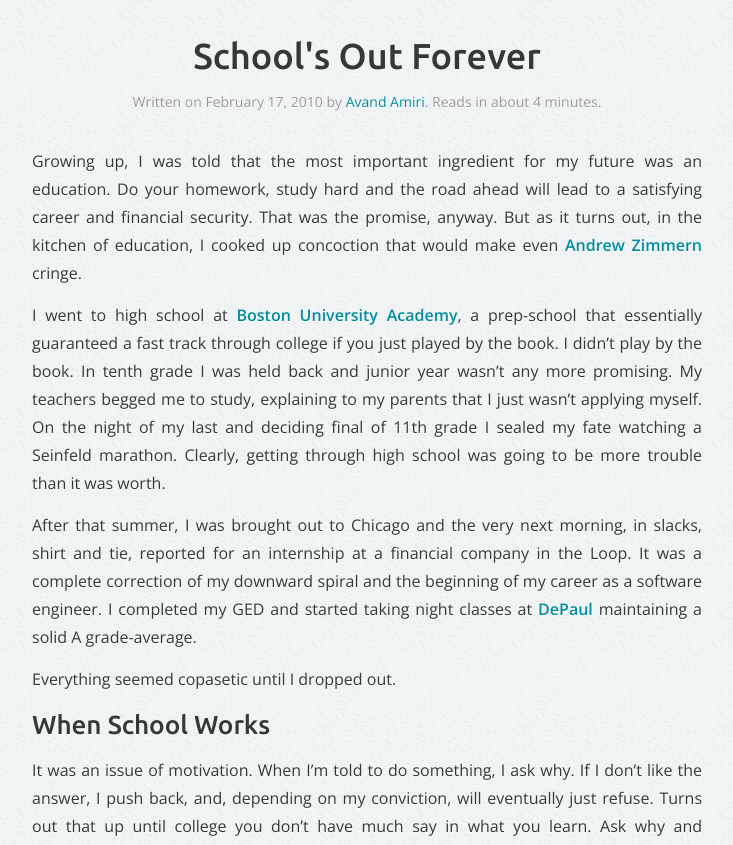
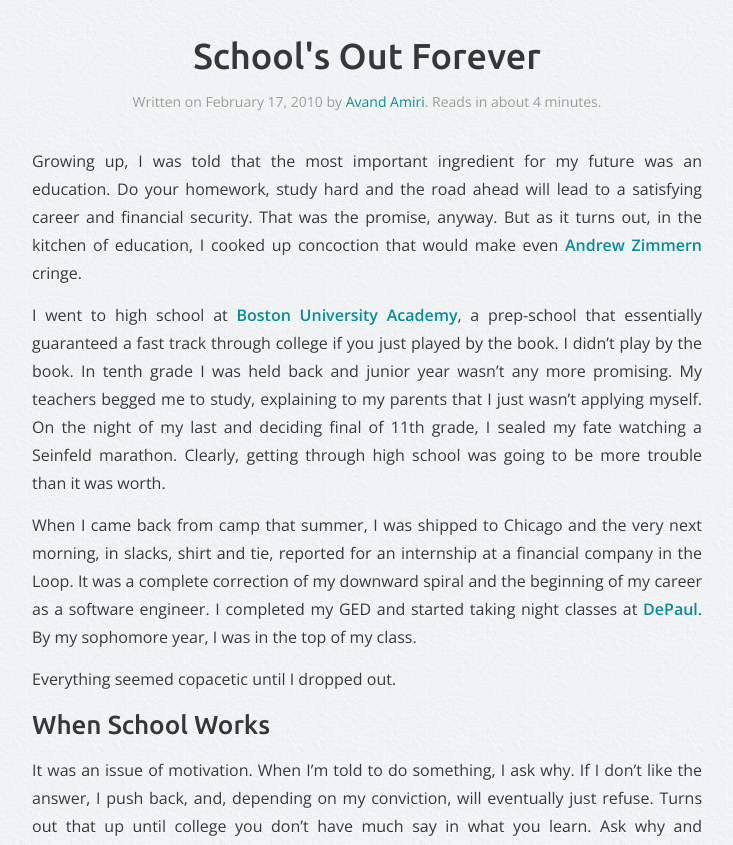
Before and after one commit to avand/avand.github.com, a Jekyll site: the page built from _posts/2010-02-17-schools-out-forever.markdown, in a window 1280 px wide and 1400 px high. Shown: the top 845 px of the window, without its empty margins (273-1006 px from the left). Built offline with Jekyll 4.4.1, drawn with Linux system fonts in a browser that asks for light colours; comment, search, counter and statistics services are not loaded; some of the changed text lies outside the part shown.

Commit message:
Updates to school's out forever post

```diff
--- a/_posts/2010-02-17-schools-out-forever.markdown
+++ b/_posts/2010-02-17-schools-out-forever.markdown
@@ -6,11 +6,11 @@ discussion: http://news.ycombinator.com/item?id=1132024
 
 Growing up, I was told that the most important ingredient for my future was an education. Do your homework, study hard and the road ahead will lead to a satisfying career and financial security. That was the promise, anyway. But as it turns out, in the kitchen of education, I cooked up concoction that would make even [Andrew Zimmern][1] cringe.
 
-I went to high school at [Boston University Academy][2], a prep-school that essentially guaranteed a fast track through college if you just played by the book. I didn't play by the book. In tenth grade I was held back and junior year wasn't any more promising. My teachers begged me to study, explaining to my parents that I just wasn't applying myself. On the night of my last and deciding final of 11th grade I sealed my fate watching a Seinfeld marathon. Clearly, getting through high school was going to be more trouble than it was worth.
+I went to high school at [Boston University Academy][2], a prep-school that essentially guaranteed a fast track through college if you just played by the book. I didn't play by the book. In tenth grade I was held back and junior year wasn't any more promising. My teachers begged me to study, explaining to my parents that I just wasn't applying myself. On the night of my last and deciding final of 11th grade, I sealed my fate watching a Seinfeld marathon. Clearly, getting through high school was going to be more trouble than it was worth.
 
-After that summer, I was brought out to Chicago and the very next morning, in slacks, shirt and tie, reported for an internship at a financial company in the Loop. It was a complete correction of my downward spiral and the beginning of my career as a software engineer. I completed my GED and started taking night classes at [DePaul][3] maintaining a solid A grade-average.
+When I came back from camp that summer, I was shipped to Chicago and the very next morning, in slacks, shirt and tie, reported for an internship at a financial company in the Loop. It was a complete correction of my downward spiral and the beginning of my career as a software engineer. I completed my GED and started taking night classes at [DePaul][3]. By my sophomore year, I was in the top of my class.
 
-Everything seemed copasetic until I dropped out.
+Everything seemed copacetic until I dropped out.
 
 ## When School Works
 
@@ -20,7 +20,7 @@ It was an issue of motivation. When I'm told to do something, I ask why. If I do
 
 I think that's bullshit. A lot of what I was told to learn was, in retrospect, totally practical. Study a language and you're given the power of self-expression. The sciences teach you how to manipulate the world around you. History explores human behavior, geography and politics. These are the types of answers that may have satiated my interrogation of academia and could have motivated my intellectual curiosity.
 
-But reflecting on all the classes I've ever taken, there were many that were just arbitrarily required. School works when a student is motivated and motivation is fueled by purpose.
+But reflecting on all the classes I've ever taken, there were many that were just arbitrarily required. Especially at $190/credit, it makes sense to keep you in class. School works when a student is motivated and motivation is fueled by purpose.
 
 ## When It Doesn't
 
```
Also changed, not shown: other parts of _posts/2010-02-17-schools-out-forever.markdown (+2 -2 lines).
